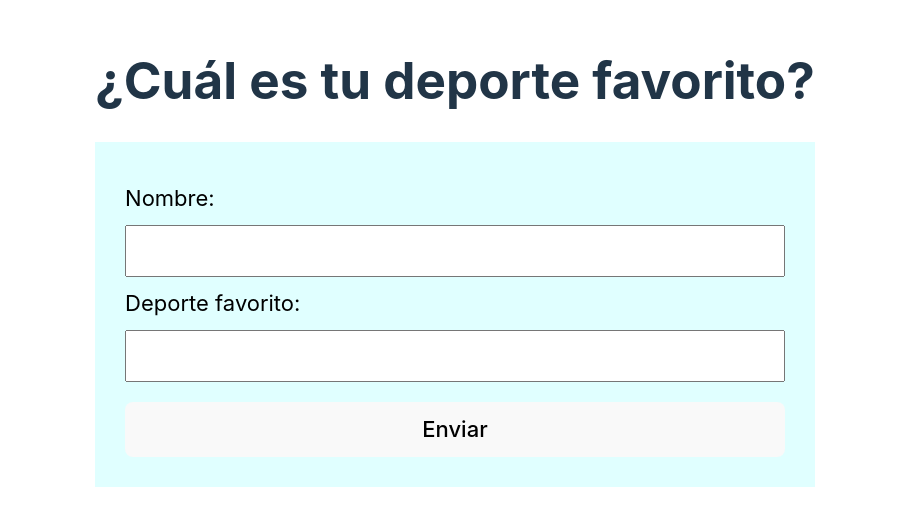
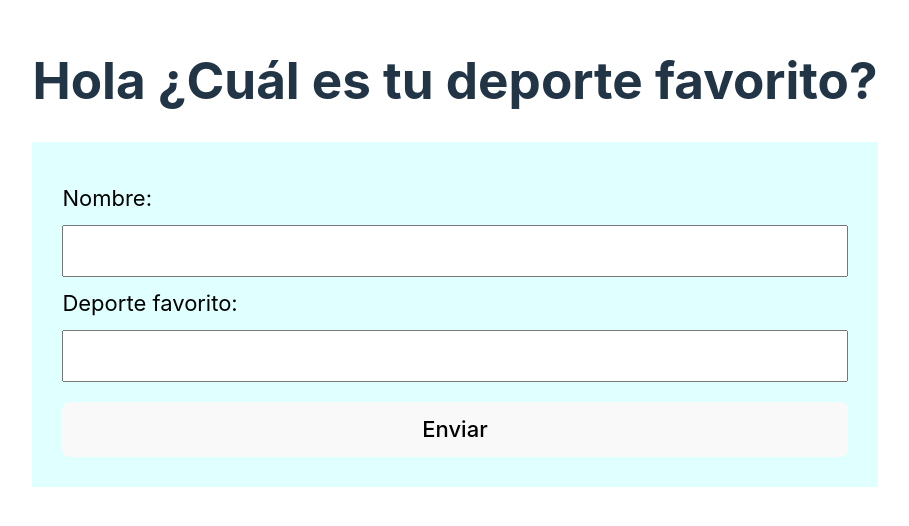
Before and after one commit to jehansel-DigitalHouse/fe-primeraEvaluacion, a React (Vite) app: page / in a window 1280 px wide. Shown: the part 148-674 px from the top of the page, without its empty margins (185-1094 px from the left). Built offline with nearby package versions, Linux system fonts and the light colour scheme.

Commit message:
Revisión final de la primera evaluación (parte 3)

```diff
--- a/src/App.jsx
+++ b/src/App.jsx
@@ -4,7 +4,7 @@ import Form from "./components/Form";
 function App() {
 	return (
 		<div>
-			<h1>¿Cuál es tu deporte favorito?</h1>
+			<h1>Hola ¿Cuál es tu deporte favorito?</h1>
 			<Form />
 		</div>
 	);
```
